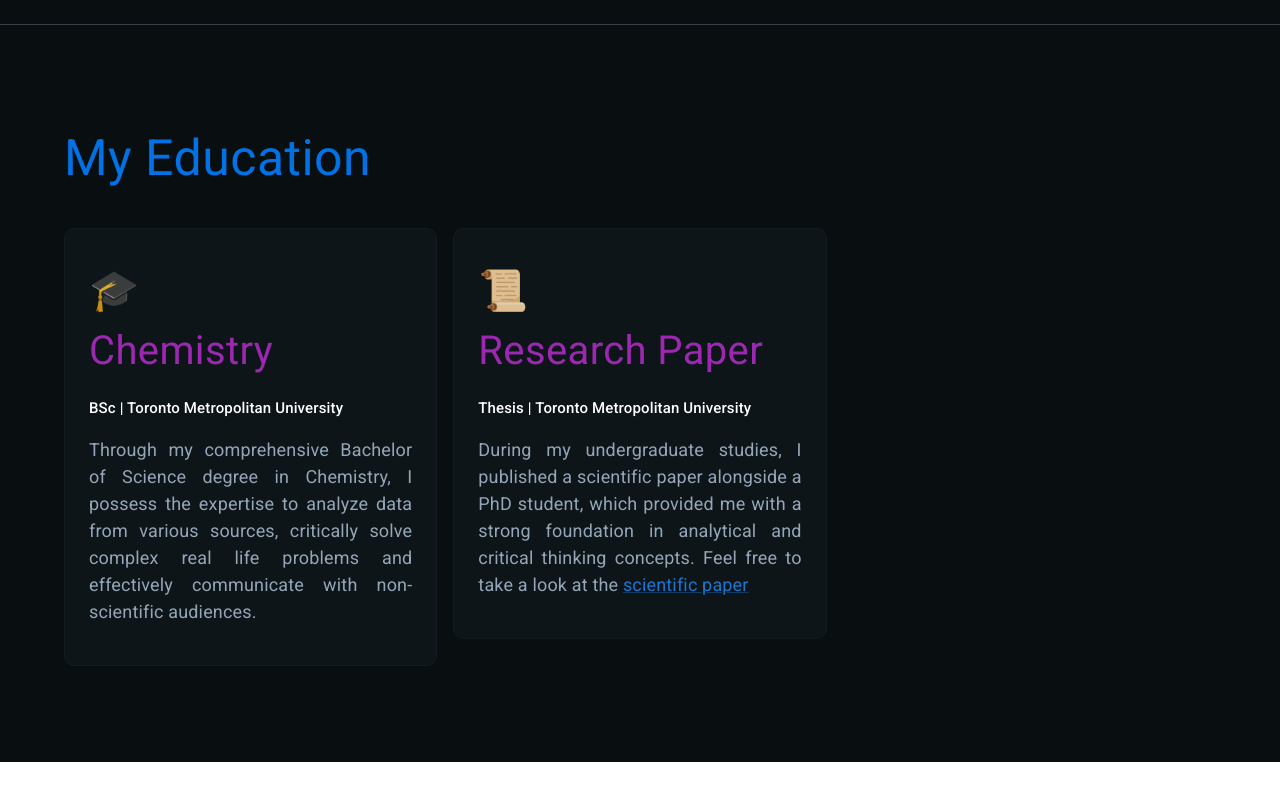
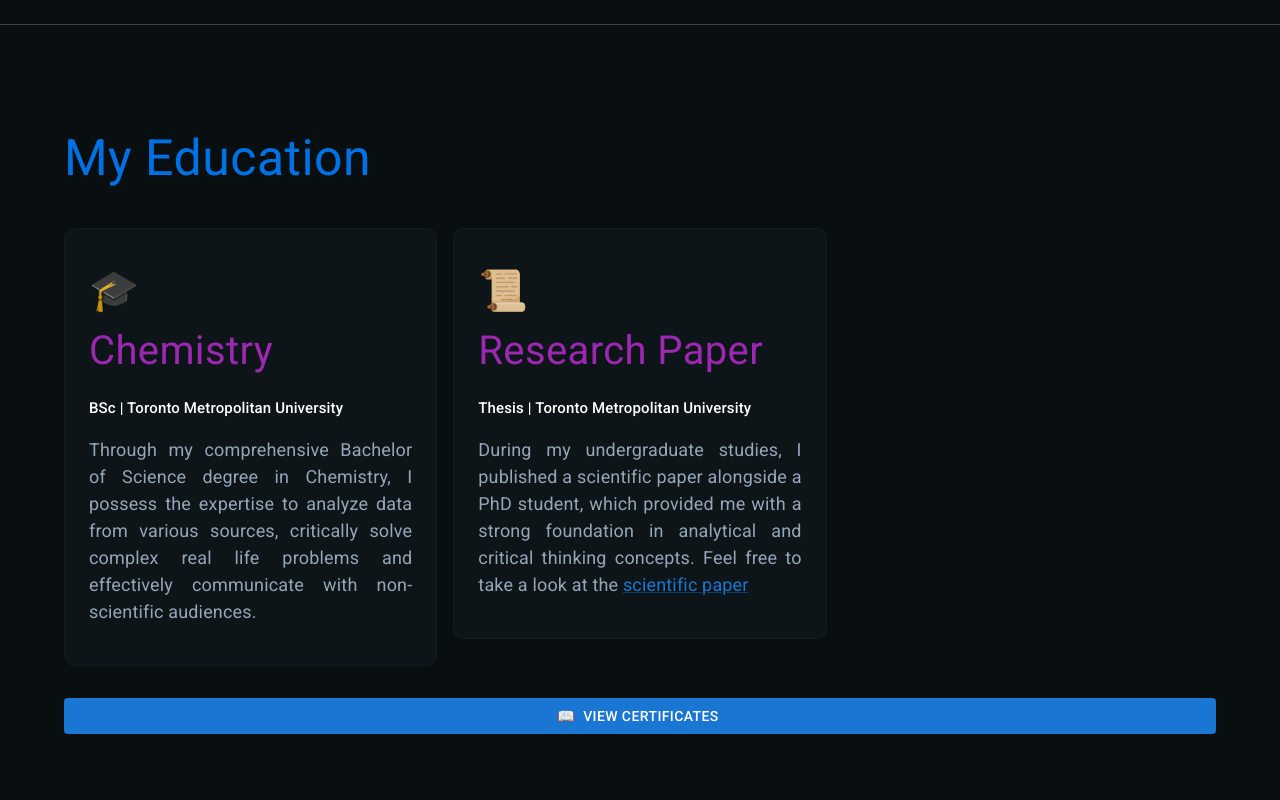
Before and after one commit to eugenehan94/React-Netlify-Website, a React (Create React App) app: page / in a window 1280 px wide. Shown: the part 2636-3436 px from the top of the page. Before the commit the page ends 3398 px from the top, so only its background shows below. Built offline with nearby package versions, Linux system fonts and the light colour scheme; the HTML template or start-up script is replaced by a standard one.

Commit message:
added button to certificates page

```diff
--- a/src/components/home/myEducation/index.jsx
+++ b/src/components/home/myEducation/index.jsx
@@ -1,5 +1,6 @@
 import {
   Box,
+  Button,
   Card,
   CardContent,
   Grid,
@@ -7,6 +8,7 @@ import {
   Typography,
   styled,
 } from "@mui/material";
+import { Link as ReactRouterLink } from "react-router-dom";
 
 const StyledContainer = styled(Box)(({ theme }) => ({
   backgroundColor: "#090e10",
@@ -112,6 +114,22 @@ const MyEducation = () => {
           </StyledCard>
         </Grid>
       </Grid>
+      <Box sx={{ margin: "2rem 0" }}>
+        <ReactRouterLink
+          to="/certificates"
+          aria-label="Link to my certificates page"
+        >
+          <Button
+            variant="contained"
+            fullWidth
+            startIcon="📖"
+            disableElevation
+            tabIndex={-1}
+          >
+            View Certificates
+          </Button>
+        </ReactRouterLink>
+      </Box>
     </StyledContainer>
   );
 };
```
